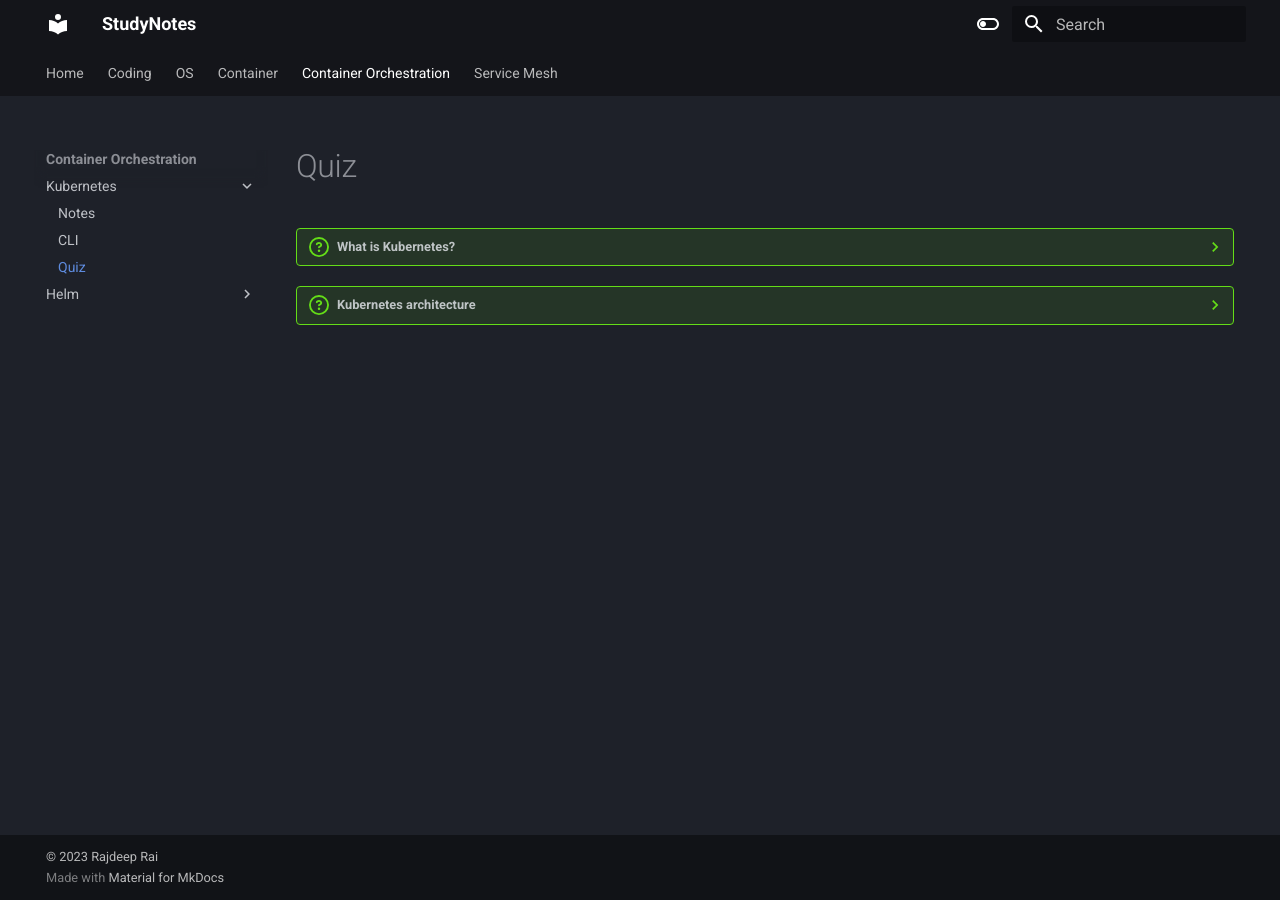
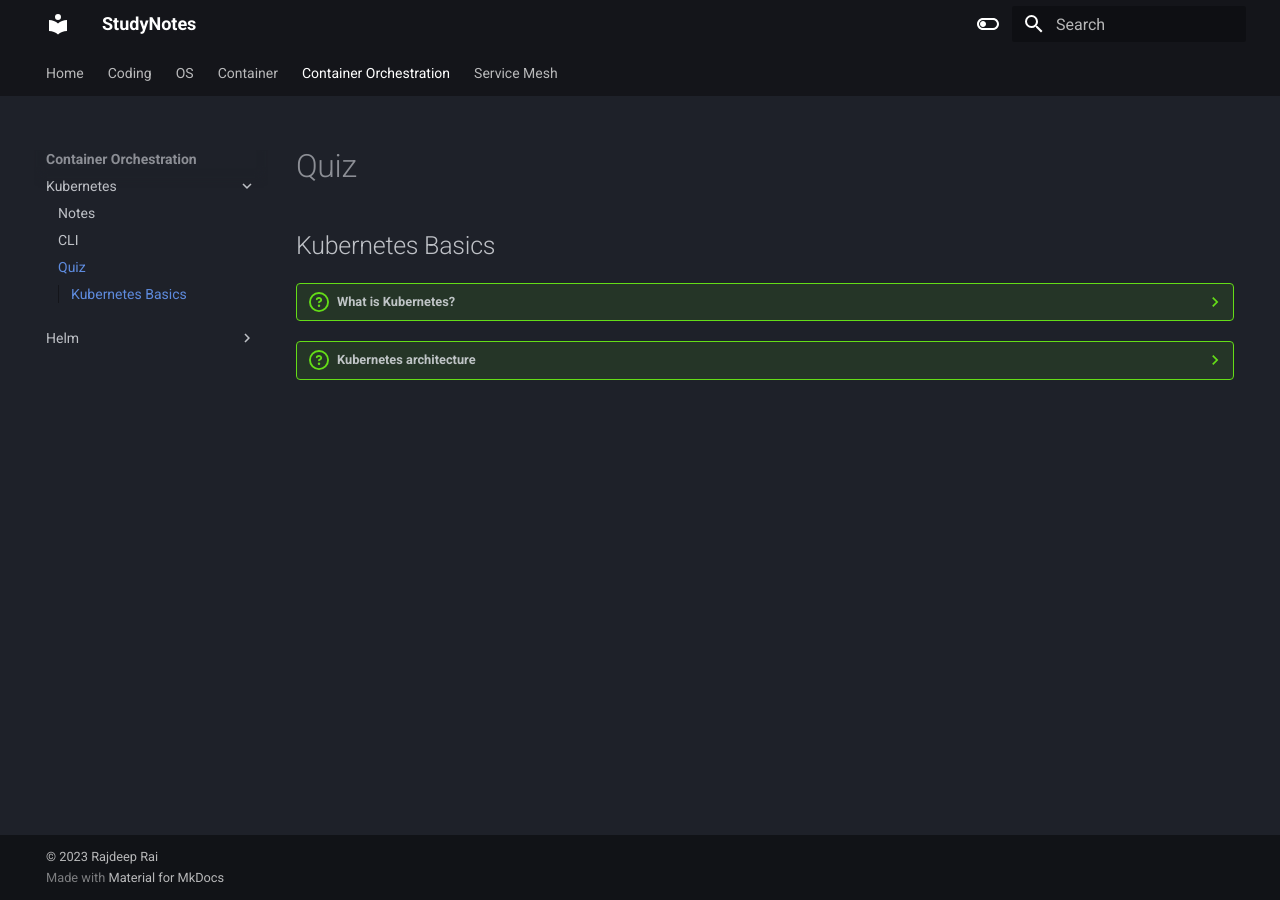
Before and after one commit to rajdyp/study-decks, an MkDocs documentation site: the page built from docs/k8s/k8s_quiz.md, in a window 1280 px wide. Built offline with MkDocs 1.6.1 and Material for MkDocs 9.7.7, drawn with Linux system fonts in a browser that asks for light colours.

Commit message:
Update k8s_quiz.md

```diff
--- a/docs/k8s/k8s_quiz.md
+++ b/docs/k8s/k8s_quiz.md
@@ -1,3 +1,4 @@
+## Kubernetes Basics
 ??? question annotate "What is Kubernetes?"
 
     Kubernetes is an open-source container orchestration platform designed to automate the deployment, scaling, and management of containerized applications.
```
